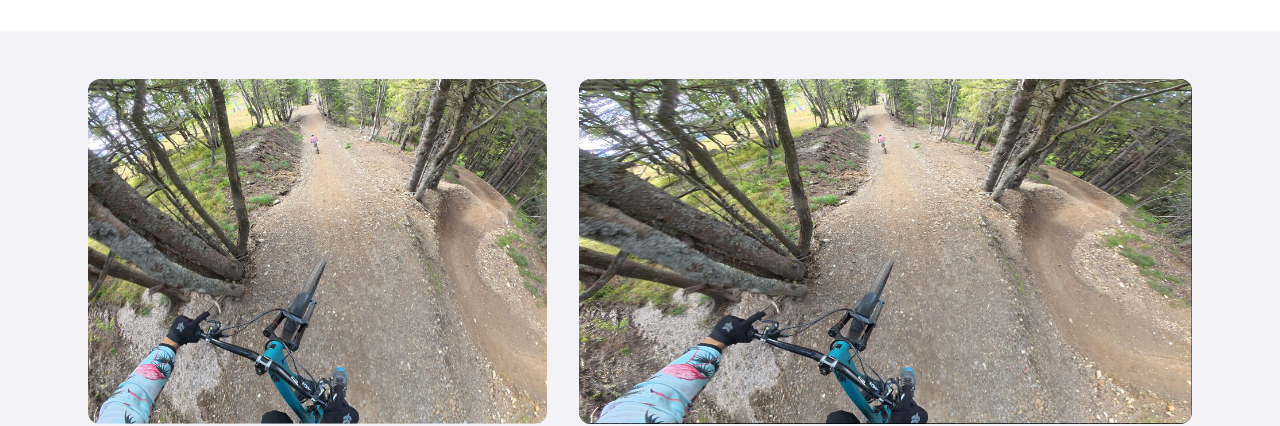
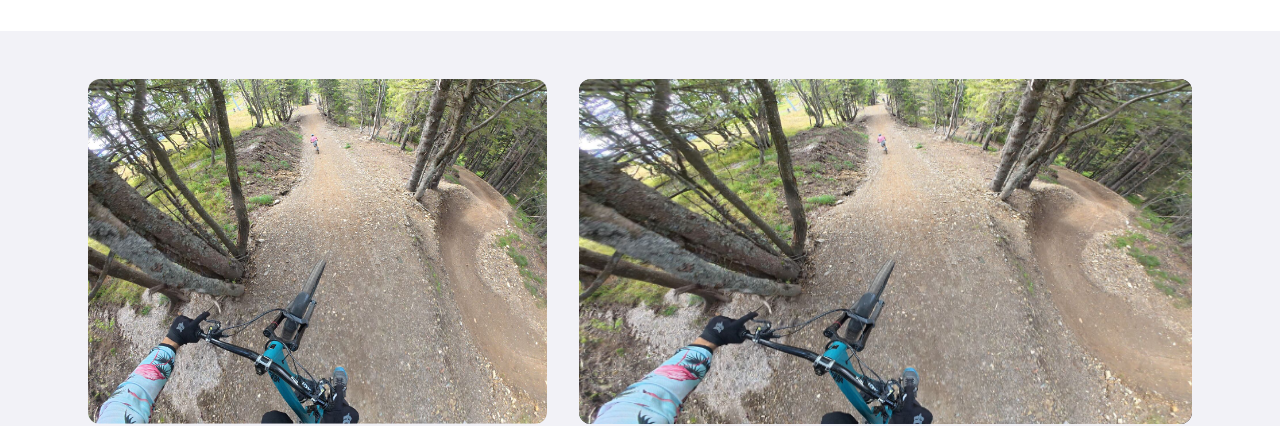
Before and after one commit to MhcVintar/pov-website, a plain HTML site: page index.html in a window 1280 px wide. Shown: the part 390-816 px from the top of the page. Drawn offline with Linux system fonts and the light colour scheme.

Commit message:
Modified transformation formula

```diff
--- a/index.html
+++ b/index.html
@@ -158,7 +158,7 @@
       }
 
       .stage svg,
-      .output svg {
+      .output canvas {
         display: block;
         width: 100%;
         height: 100%;
@@ -511,14 +511,7 @@
 
             <figure class="frame frame--output">
               <div class="output">
-                <svg
-                  id="output"
-                  viewBox="0 0 533.33 300"
-                  preserveAspectRatio="none"
-                  aria-hidden="true"
-                >
-                  <g id="strips"></g>
-                </svg>
+                <canvas id="output" aria-hidden="true"></canvas>
               </div>
               <figcaption>Result</figcaption>
             </figure>
@@ -636,56 +629,59 @@
 
     <script>
       (function () {
-        var SVGNS = "http://www.w3.org/2000/svg";
         var W = 400,
           H = 300;
         var STRIPS = 60;
 
         // The reshaping below tracks the actual app (POV/Pipeline/VideoProcessor.swift
         // and WarpKernels.metal). When the app's transformation changes, update
-        // POV_KEEP, POV_CURVE and warp() to match.
+        // POV_KEEP, POV_CURVE, warp() and target() to match.
 
         // How much of the 4:3 width POV keeps before reshaping. Landscape keeps the whole
-        // frame; portrait crops a centered 3:4 strip at full height.
+        // frame and stretches it wider; portrait crops a centered 3:4 strip at full
+        // height and stretches it taller.
         var POV_KEEP = { landscape: W, portrait: (H * 3) / 4 };
         var OUT_W = { landscape: (H * 16) / 9, portrait: (H * 9) / 16 };
         var CAPTIONS = {
           "pov-landscape": "",
           "pov-portrait":
-            "POV keeps a wider slice of the shot than a plain crop, and squeezes its edges so the middle still looks natural.",
+            "POV keeps a wider slice of the shot than a plain crop, and stretches it taller toward the top and bottom so the middle still looks natural.",
           "crop-landscape":
             "Cropping to landscape cuts off the top and bottom of the shot, including the rider’s hands on the handlebars.",
           "crop-portrait":
             "Cropping to portrait keeps only a narrow strip from the middle of the shot.",
         };
 
-        // How quickly the reshaping ramps up from the middle toward the edges. Lower
-        // values (between 1 and 2) start reshaping closer to the middle and spread it
-        // more evenly; 1 would scale the whole width evenly.
-        var POV_CURVE = { landscape: 2, portrait: 1.5 };
+        // How much of the stretch is pushed out toward the edges. 0 stretches evenly
+        // everywhere; 1 leaves the middle untouched and puts it all at the edges.
+        var POV_CURVE = { landscape: 0.647, portrait: 0.33 };
 
-        // The app's warp kernels, for both landscape and portrait. Takes an output
-        // column t (0–1 across the output) and
-        // returns the column it samples from, 0–1 across the kept part of the frame. `q` is
-        // the output width over the kept width. For curves above 1 the slope is 1 at the
-        // center, so the middle keeps its natural proportions.
+        // The app's warp kernels, for both landscape (across) and portrait (down). Takes
+        // an output position t (0–1 along the stretched axis) and returns the position it
+        // samples from, 0–1 across the kept part of the frame. `q` is the output length
+        // over the kept length along that axis.
         function warp(t, q, curve) {
           var n = t * 2 - 1;
-          var shaped = Math.sign(n) * Math.pow(Math.abs(n), curve);
+          var shaped = n + (n * Math.abs(n) - n) * curve;
           return q * t + ((1 - q) / 2) * (1 + shaped);
         }
 
         var demo = document.querySelector(".demo");
         var output = document.getElementById("output");
-        var stripsG = document.getElementById("strips");
+        var ctx = output.getContext("2d");
+        var pass = document.createElement("canvas");
+        var passCtx = pass.getContext("2d");
+        var image = new Image();
+        image.src = "assets/demo.jpg";
         var crop = document.getElementById("crop");
         var caption = document.getElementById("caption");
         var reduce = window.matchMedia("(prefers-reduced-motion: reduce)");
 
         var settings = { format: "landscape", mode: "pov" };
 
-        // A layout: source column edges S (in the 4:3 frame), destination edges D
-        // (in the output), the vertical source window and the output width.
+        // A layout: source column edges xs and row edges ys (in the 4:3 frame), their
+        // destination edges xd and yd (in the output, which is always H tall), and the
+        // output width.
         function uniform(a, b) {
           var out = [];
           for (var i = 0; i <= STRIPS; i++)
@@ -693,102 +689,141 @@
           return out;
         }
 
+        function warped(start, length, q, curve) {
+          var out = [];
+          for (var i = 0; i <= STRIPS; i++)
+            out.push(start + length * warp(i / STRIPS, q, curve));
+          return out;
+        }
+
         function target(format, mode) {
           var ow = OUT_W[format];
+          var rows = uniform(0, H);
           if (mode === "crop") {
             if (format === "landscape") {
               var sh = (W * 9) / 16;
               return {
-                S: uniform(0, W),
-                D: uniform(0, ow),
-                sy: (H - sh) / 2,
-                sh: sh,
+                xs: uniform(0, W),
+                xd: uniform(0, ow),
+                ys: uniform((H - sh) / 2, (H + sh) / 2),
+                yd: rows,
                 ow: ow,
               };
             }
             return {
-              S: uniform((W - ow) / 2, (W + ow) / 2),
-              D: uniform(0, ow),
-              sy: 0,
-              sh: H,
+              xs: uniform((W - ow) / 2, (W + ow) / 2),
+              xd: uniform(0, ow),
+              ys: rows,
+              yd: rows,
               ow: ow,
             };
           }
           var keep = POV_KEEP[format];
-          var S = [];
-          for (var i = 0; i <= STRIPS; i++) {
-            S.push(
-              (W - keep) / 2 +
-                keep * warp(i / STRIPS, ow / keep, POV_CURVE[format]),
-            );
+          var curve = POV_CURVE[format];
+          if (format === "landscape") {
+            return {
+              xs: warped((W - keep) / 2, keep, ow / keep, curve),
+              xd: uniform(0, ow),
+              ys: rows,
+              yd: rows,
+              ow: ow,
+            };
           }
-          return { S: S, D: uniform(0, ow), sy: 0, sh: H, ow: ow };
+          // The app's portrait output is the kept width by keep * 16/9 tall; q is that
+          // height over the source height.
+          return {
+            xs: uniform((W - keep) / 2, (W + keep) / 2),
+            xd: uniform(0, ow),
+            ys: warped(0, H, (keep * 16) / 9 / H, curve),
+            yd: rows,
+            ow: ow,
+          };
         }
 
         function lerp(a, b, t) {
           return a + (b - a) * t;
         }
 
+        function lerpAll(a, b, t) {
+          var out = [];
+          for (var i = 0; i <= STRIPS; i++) out.push(lerp(a[i], b[i], t));
+          return out;
+        }
+
         function mix(a, b, t) {
-          var S = [],
-            D = [];
-          for (var i = 0; i <= STRIPS; i++) {
-            S.push(lerp(a.S[i], b.S[i], t));
-            D.push(lerp(a.D[i], b.D[i], t));
-          }
           return {
-            S: S,
-            D: D,
-            sy: lerp(a.sy, b.sy, t),
-            sh: lerp(a.sh, b.sh, t),
+            xs: lerpAll(a.xs, b.xs, t),
+            xd: lerpAll(a.xd, b.xd, t),
+            ys: lerpAll(a.ys, b.ys, t),
+            yd: lerpAll(a.yd, b.yd, t),
             ow: lerp(a.ow, b.ow, t),
           };
         }
 
-        // One nested <svg> per strip, each showing a slice of the scene squeezed or stretched
-        // into its destination width. Together they form a piecewise-linear warp.
-        var strips = [];
-        for (var i = 0; i < STRIPS; i++) {
-          var svg = document.createElementNS(SVGNS, "svg");
-          svg.setAttribute("preserveAspectRatio", "none");
-          svg.setAttribute("y", "0");
-          svg.setAttribute("height", H);
-          var use = document.createElementNS(SVGNS, "use");
-          use.setAttribute("href", "#scene");
-          svg.appendChild(use);
-          stripsG.appendChild(svg);
-          strips.push(svg);
-        }
-
+        // Drawn in two passes, like a separable warp: first columns of the photo are
+        // reshaped across into an offscreen canvas, then rows of that are reshaped down
+        // into the visible one. Strip edges are rounded to whole pixels so neighbouring
+        // strips meet without seams.
         function draw(L) {
-          output.setAttribute("viewBox", "0 0 " + L.ow.toFixed(3) + " " + H);
           demo.style.setProperty("--out-ar", (L.ow / H).toFixed(4));
 
-          for (var i = 0; i < STRIPS; i++) {
-            var sw = L.S[i + 1] - L.S[i];
-            var dw = L.D[i + 1] - L.D[i];
-            // Overlap neighbours slightly so anti-aliased edges don't show as seams.
-            var s = strips[i];
-            s.setAttribute("x", L.D[i].toFixed(3));
-            s.setAttribute("width", (dw + 0.6).toFixed(3));
-            s.setAttribute(
-              "viewBox",
-              L.S[i].toFixed(3) +
-                " " +
-                L.sy.toFixed(3) +
-                " " +
-                (sw + (0.6 * sw) / dw).toFixed(3) +
-                " " +
-                L.sh.toFixed(3),
-            );
+          var last = STRIPS;
+          var cw = L.xs[last] - L.xs[0];
+          var ch = L.ys[last] - L.ys[0];
+          crop.style.left = (L.xs[0] / W) * 100 + "%";
+          crop.style.top = (L.ys[0] / H) * 100 + "%";
+          crop.style.width = (cw / W) * 100 + "%";
+          crop.style.height = (ch / H) * 100 + "%";
+          crop.style.opacity = cw * ch > W * H * 0.995 ? 0 : 1;
+
+          if (!image.complete || !image.naturalWidth) return;
+
+          var ph = Math.max(
+            1,
+            Math.round(output.clientHeight * (window.devicePixelRatio || 1)),
+          );
+          var pw = Math.max(1, Math.round((ph * L.ow) / H));
+          if (output.width !== pw || output.height !== ph) {
+            output.width = pass.width = pw;
+            output.height = pass.height = ph;
+          }
+          ctx.imageSmoothingQuality = passCtx.imageSmoothingQuality = "high";
+
+          var px = ph / H;
+          var ix = image.naturalWidth / W;
+          var i, d0, d1, s0, s1;
+
+          passCtx.clearRect(0, 0, pw, ph);
+          for (i = 0; i < STRIPS; i++) {
+            d0 = Math.round(L.xd[i] * px);
+            d1 = Math.round(L.xd[i + 1] * px);
+            s0 = L.xs[i] * ix;
+            s1 = L.xs[i + 1] * ix;
+            if (d1 > d0 && s1 > s0) {
+              passCtx.drawImage(
+                image,
+                s0,
+                0,
+                s1 - s0,
+                image.naturalHeight,
+                d0,
+                0,
+                d1 - d0,
+                ph,
+              );
+            }
           }
 
-          var cw = L.S[STRIPS] - L.S[0];
-          crop.style.left = (L.S[0] / W) * 100 + "%";
-          crop.style.top = (L.sy / H) * 100 + "%";
-          crop.style.width = (cw / W) * 100 + "%";
-          crop.style.height = (L.sh / H) * 100 + "%";
-          crop.style.opacity = cw * L.sh > W * H * 0.995 ? 0 : 1;
+          ctx.clearRect(0, 0, pw, ph);
+          for (i = 0; i < STRIPS; i++) {
+            d0 = Math.round(L.yd[i] * px);
+            d1 = Math.round(L.yd[i + 1] * px);
+            s0 = L.ys[i] * px;
+            s1 = L.ys[i + 1] * px;
+            if (d1 > d0 && s1 > s0) {
+              ctx.drawImage(pass, 0, s0, pw, s1 - s0, 0, d0, pw, d1 - d0);
+            }
+          }
         }
 
         var current = target(settings.format, settings.mode);
@@ -835,6 +870,13 @@
           });
         });
 
+        image.addEventListener("load", function () {
+          draw(current);
+        });
+        new ResizeObserver(function () {
+          draw(current);
+        }).observe(output);
+
         draw(current);
         go();
       })();
```
